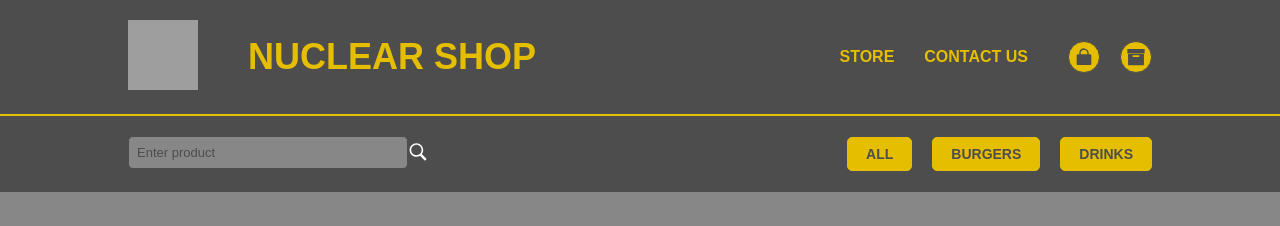
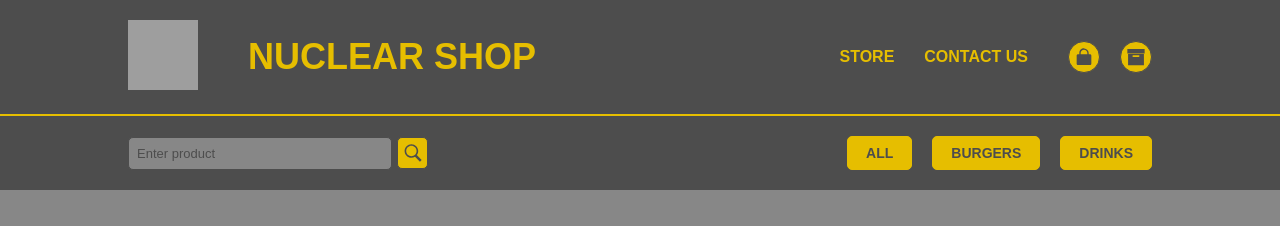
Before and after one commit to PersickWebdev/react-nuclear-shop, a React (Create React App) app: page /store in a window 1280 px wide. Shown: the top 226 px of the page. Built offline with nearby package versions, Linux system fonts and the light colour scheme; data requests are answered from the project's data file; grey boxes are pictures that could not be loaded.

Commit message:
styles(Search): styles finished

```diff
--- a/src/components/ControlPanel/ControlPanel.module.scss
+++ b/src/components/ControlPanel/ControlPanel.module.scss
@@ -12,7 +12,7 @@
     justify-content: space-between;
     align-items: center;
 
-    @media (max-width: 575px) {
+    @media (max-width: 650px) {
       flex-direction: column;
     }
   }
--- a/src/ui/Search/Search.module.scss
+++ b/src/ui/Search/Search.module.scss
@@ -7,10 +7,14 @@
   align-items: center;
   width: 300px;
 
+  @media (max-width: 650px) {
+    margin-bottom: 10px;
+  }
+
   &__element {
     width: 100%;
-    margin-bottom: 3px;
     padding: 8px;
+    margin-right: 5px;
     outline: none;
     border-radius: 5px;
     border: 1px solid $gray-dark;
@@ -29,14 +33,28 @@
   }
 
   &__icon-box {
-
+    display: flex;
+    justify-content: center;
+    align-items: center;
+    width: 35px;
+    height: 30px;
+    background-color: $nuclear-middle;
+    border: 1px solid $gray-dark;
+    border-radius: 5px;
+    cursor: pointer;
+    transition: $transition;
   }
 
   &__icon {
+    fill: $gray-dark;
+  }
 
+  &__icon-box:hover {
+    border: 1px solid $nuclear-middle;
+    background-color: $gray-dark;
   }
 
   &__icon-box:hover .search__icon {
-
+    fill: $nuclear-middle;
   }
 }
```
